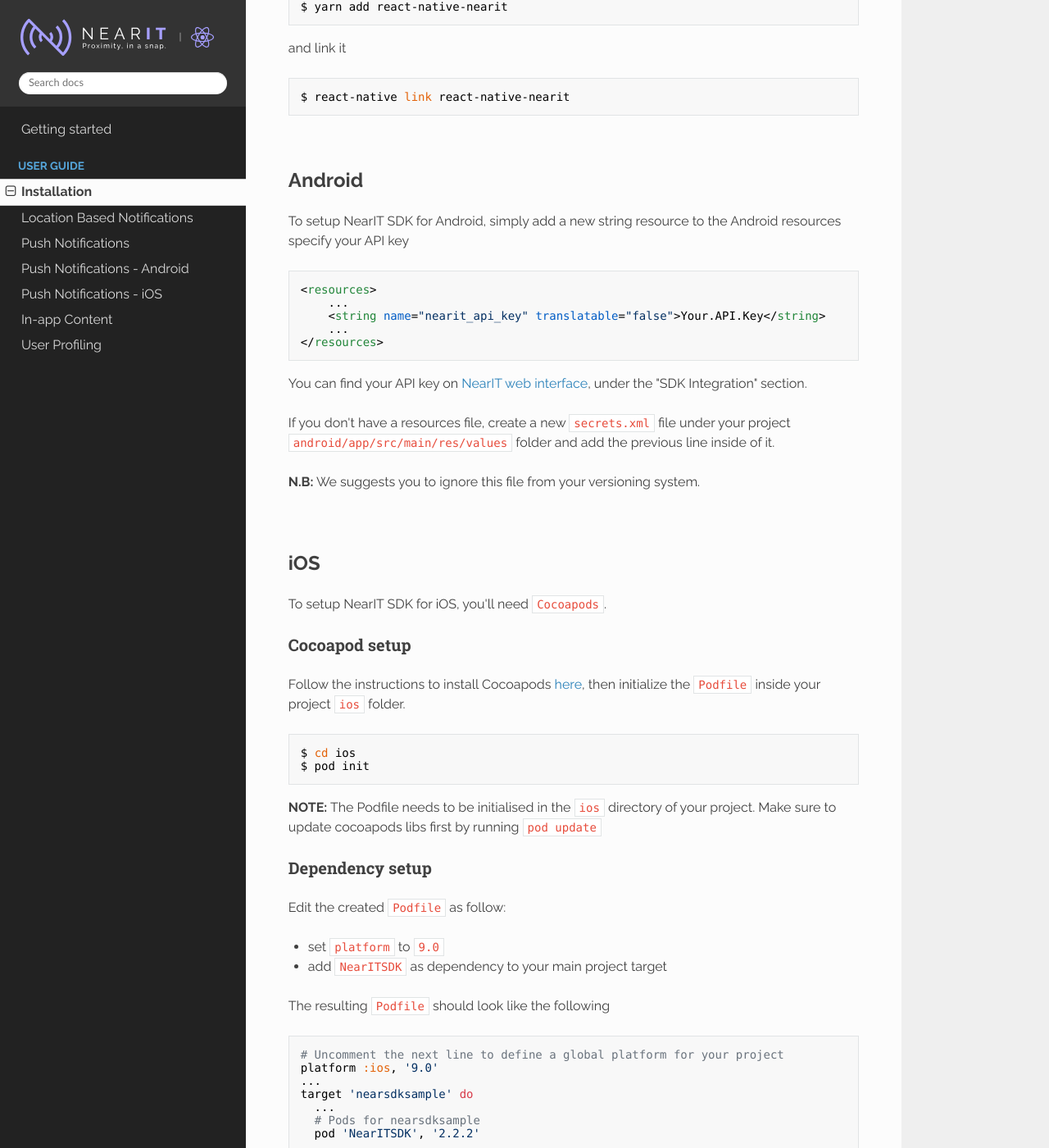
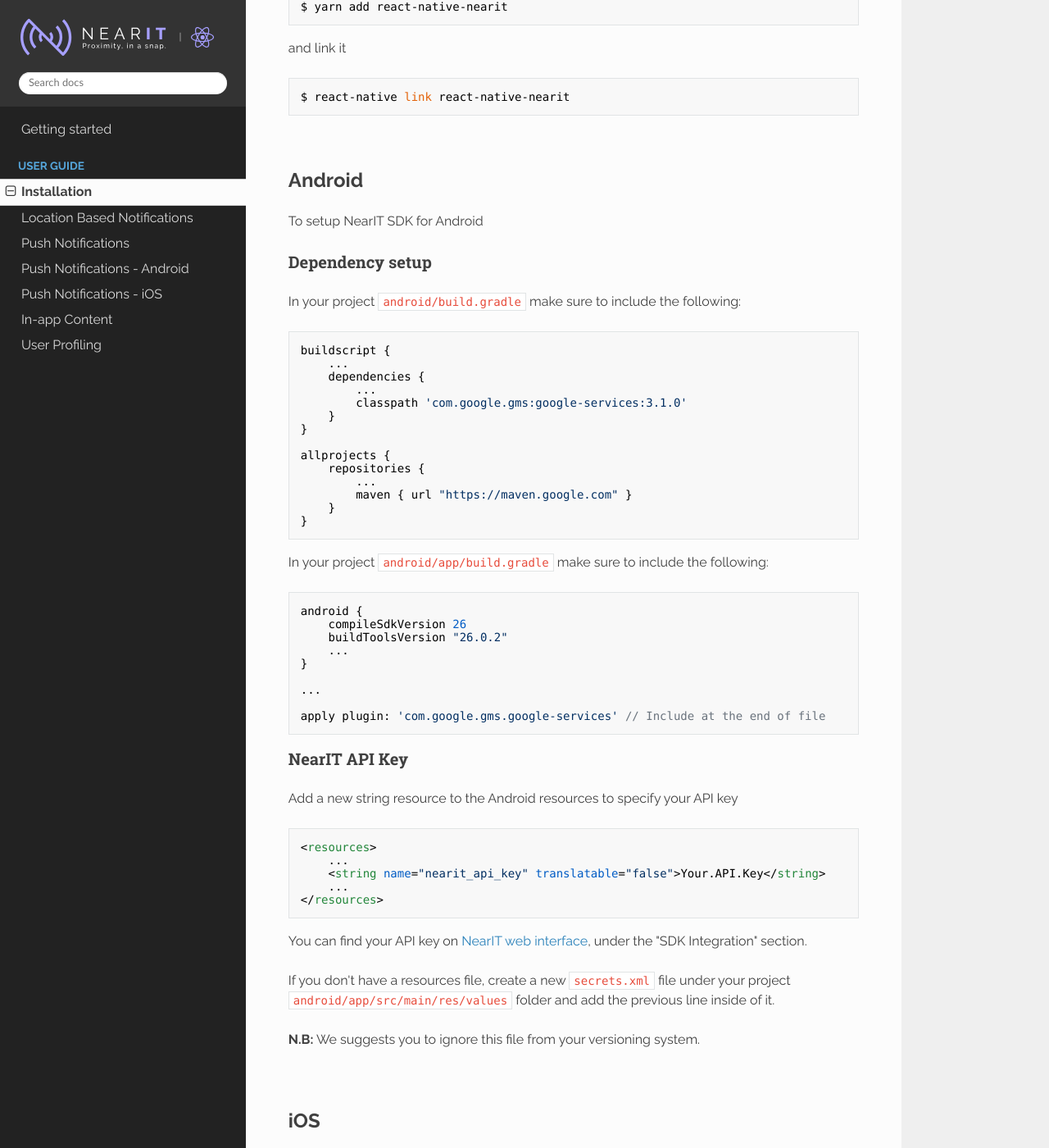
Before and after one commit to nearit/React-Native-SDK, an MkDocs documentation site: the page built from docs/installation.md, in a window 1280 px wide and 1400 px high, scrolled down 423 px. Shown: the whole window at 82% size. Built offline with MkDocs 1.6.1, drawn with Linux system fonts in a browser that asks for light colours; nearby versions of some CDN libraries; old or Windows-style settings are respelled for this version of MkDocs.

Commit message:
docs(Android): Improve `Android Installation` setup section

````diff
--- a/docs/installation.md
+++ b/docs/installation.md
@@ -1,4 +1,4 @@
-# Installation #
+# Installation
 
 Minimum Requirements:
 
@@ -20,8 +20,48 @@
 
 <br>
 
-## Android ##
-To setup NearIT SDK for Android, simply add a new string resource to the Android resources specify your API key
+## Android
+
+To setup NearIT SDK for Android
+
+### Dependency setup
+
+In your project `android/build.gradle` make sure to include the following:
+```java
+buildscript {
+    ...
+    dependencies {
+        ...
+        classpath 'com.google.gms:google-services:3.1.0'
+    }
+}
+
+allprojects {
+    repositories {
+        ...
+        maven { url "https://maven.google.com" }
+    }
+}
+```
+
+
+In your project `android/app/build.gradle` make sure to include the following:
+```java
+android {
+    compileSdkVersion 26
+    buildToolsVersion "26.0.2"
+    ...
+}
+
+...
+
+apply plugin: 'com.google.gms.google-services' // Include at the end of file
+```
+
+
+
+### NearIT API Key
+Add a new string resource to the Android resources to specify your API key
 
 ```xml
 <resources>
@@ -38,10 +78,10 @@
 
 <br>
 
-## iOS ##
+## iOS
 To setup NearIT SDK for iOS, you'll need `Cocoapods`.
 
-### Cocoapod setup ###
+### Cocoapod setup
 Follow the instructions to install Cocoapods [here](https://guides.cocoapods.org/using/getting-started.html#getting-started), then initialize the `Podfile` inside your project `ios` folder.
 ```bash
 $ cd ios
@@ -50,7 +90,7 @@
 
 **NOTE:** The Podfile needs to be initialised in the `ios` directory of your project. Make sure to update cocoapods libs first by running `pod update`
 
-### Dependency setup ###
+### Dependency setup
 Edit the created `Podfile` as follow:
 
 - set `platform` to `9.0`
@@ -72,7 +112,7 @@
 
 Run `pod install` to install the required dependencies
 
-### iOS App Setup ###
+### iOS App Setup
 Edit the file `ios/<your app name>/AppDelegate.m` and
 
 - add the following import (after the `React` ones)
````
